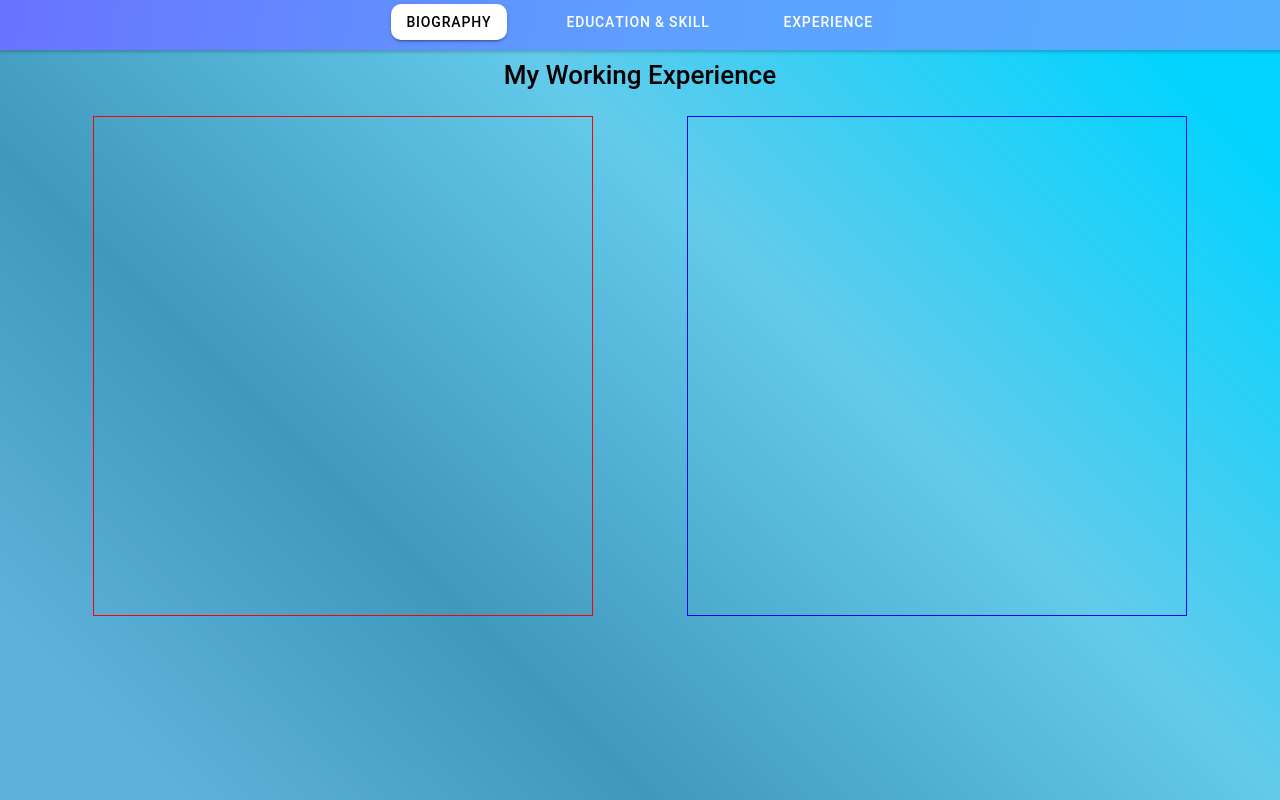
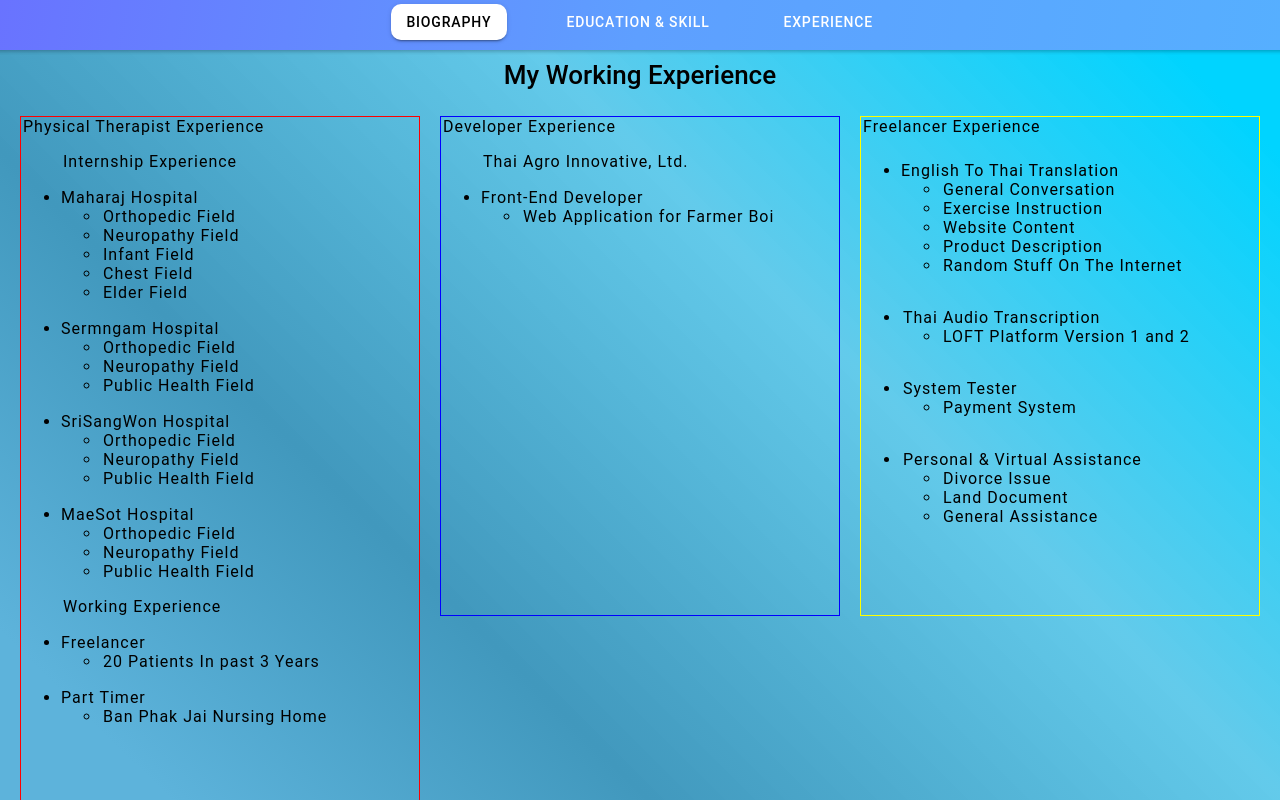
Before and after one commit to mikeGLA/Ionic-React-Personal-Portfolio, a React (Create React App) app: page /experience in a window 1280 px wide. Built offline with nearby package versions, Linux system fonts and the light colour scheme.

Commit message:
push update on experience page next is responsive

```diff
--- a/src/Experience/Experience.css
+++ b/src/Experience/Experience.css
@@ -18,14 +18,29 @@
     justify-content: space-evenly;
 }
 
-.PTTimeline{
+.PTTimeline-Index{
     border: 1px solid red;
-    width: 500px;
-    height: 500px;
+    width: 400px;
+    height: 700px;
+    text-align: left;
+    text-indent: 2px;
+    letter-spacing: 1px;
 }
 
-.CodingTimeline{
+.CodingTimeline-Index{
     border: 1px solid blue;
-    width: 500px;
+    width: 400px;
     height: 500px;
+    text-align: left;
+    text-indent: 2px;
+    letter-spacing: 1px;
 }
+
+.FreelancerTimeline-Index{
+    border: 1px solid yellow;
+    width: 400px;
+    height: 500px;
+    text-indent: 2px;
+    letter-spacing: 1px;
+    text-align: left;
+}
--- a/src/Experience/Experience.tsx
+++ b/src/Experience/Experience.tsx
@@ -10,8 +10,108 @@ const Experience = () => {
                 <div className="Experience-Body">
                     <h1>My Working Experience</h1>
                     <div className="WorkTimeline-Index">
-                        <div className="PTTimeline"></div>
-                        <div className="CodingTimeline"></div>
+                        <div className="PTTimeline-Index">
+                            <div className="PTTimeline-Body">
+                                <div>Physical Therapist Experience</div>
+                                <ul>Internship Experience
+                                    <hr />
+                                    <li>Maharaj Hospital
+                                        <ul>
+                                            <li>Orthopedic Field</li>
+                                            <li>Neuropathy Field</li>
+                                            <li>Infant Field</li>
+                                            <li>Chest Field</li>
+                                            <li>Elder Field</li>
+                                        </ul>
+                                    </li>
+                                    <hr />
+                                    <li>Sermngam Hospital
+                                        <ul>
+                                            <li>Orthopedic Field</li>
+                                            <li>Neuropathy Field</li>
+                                            <li>Public Health Field</li>
+                                        </ul>
+                                    </li>
+                                    <hr/>
+                                    <li>SriSangWon Hospital
+                                        <ul>
+                                            <li>Orthopedic Field</li>
+                                            <li>Neuropathy Field</li>
+                                            <li>Public Health Field</li>
+                                        </ul>
+                                    </li>
+                                    <hr />
+                                    <li>MaeSot Hospital
+                                        <ul>
+                                            <li>Orthopedic Field</li>
+                                            <li>Neuropathy Field</li>
+                                            <li>Public Health Field</li>
+                                        </ul>
+                                    </li>
+                                </ul>
+                                <ul>Working Experience
+                                    <hr />
+                                    <li>Freelancer
+                                        <ul>
+                                            <li>20 Patients In past 3 Years</li>
+                                        </ul>
+                                    </li>
+                                    <hr />
+                                    <li>Part Timer
+                                        <ul>
+                                            <li>Ban Phak Jai Nursing Home</li>
+                                        </ul>
+                                    </li>
+                                </ul>
+                            </div>
+                        </div>
+                        <div className="CodingTimeline-Index">
+                            <div>Developer Experience</div>
+                            <ul>Thai Agro Innovative, Ltd.
+                                <hr />
+                                <li>Front-End Developer
+                                    <ul><li>Web Application for Farmer Boi</li></ul>
+                                </li>
+                            </ul>
+                        </div>
+                        <div className="FreelancerTimeline-Index">
+                            <div>Freelancer Experience</div>
+                            <hr />
+                            <ul>
+                                <li>English To Thai Translation
+                                    <ul>
+                                    <li>General Conversation</li>
+                                    <li>Exercise Instruction</li>
+                                    <li>Website Content</li>
+                                    <li>Product Description</li>
+                                    <li>Random Stuff On The Internet</li>
+                                    </ul>
+                                </li>
+                            </ul>
+                            <hr />
+                            <ul>
+                                <li>Thai Audio Transcription</li>
+                                <ul>
+                                    <li>LOFT Platform Version 1 and 2</li>
+                                </ul>
+                            </ul>
+                            <hr />
+                            <ul>
+                                <li>System Tester</li>
+                                <ul>
+                                    <li>Payment System</li>
+                                </ul>
+                            </ul>
+                            <hr />
+                            <ul>
+                                <li>Personal & Virtual Assistance</li>
+                                <ul>
+                                    <li>Divorce Issue</li>
+                                    <li>Land Document</li>
+                                    <li>General Assistance</li>
+                                </ul>
+                            </ul>
+                        </div>
                     </div>
                 </div>
             </div>
```
Also changed, not shown: src/Education/Education.tsx (+14 -1 lines).
